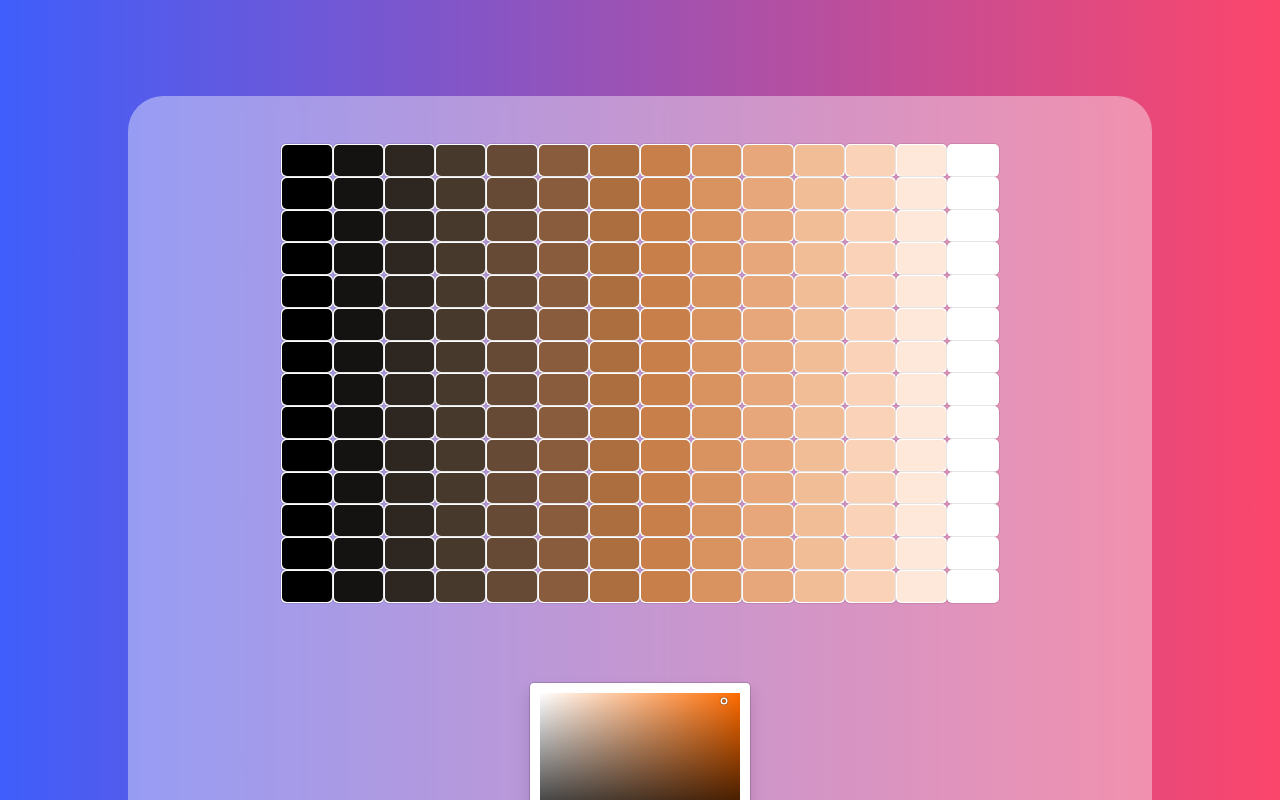
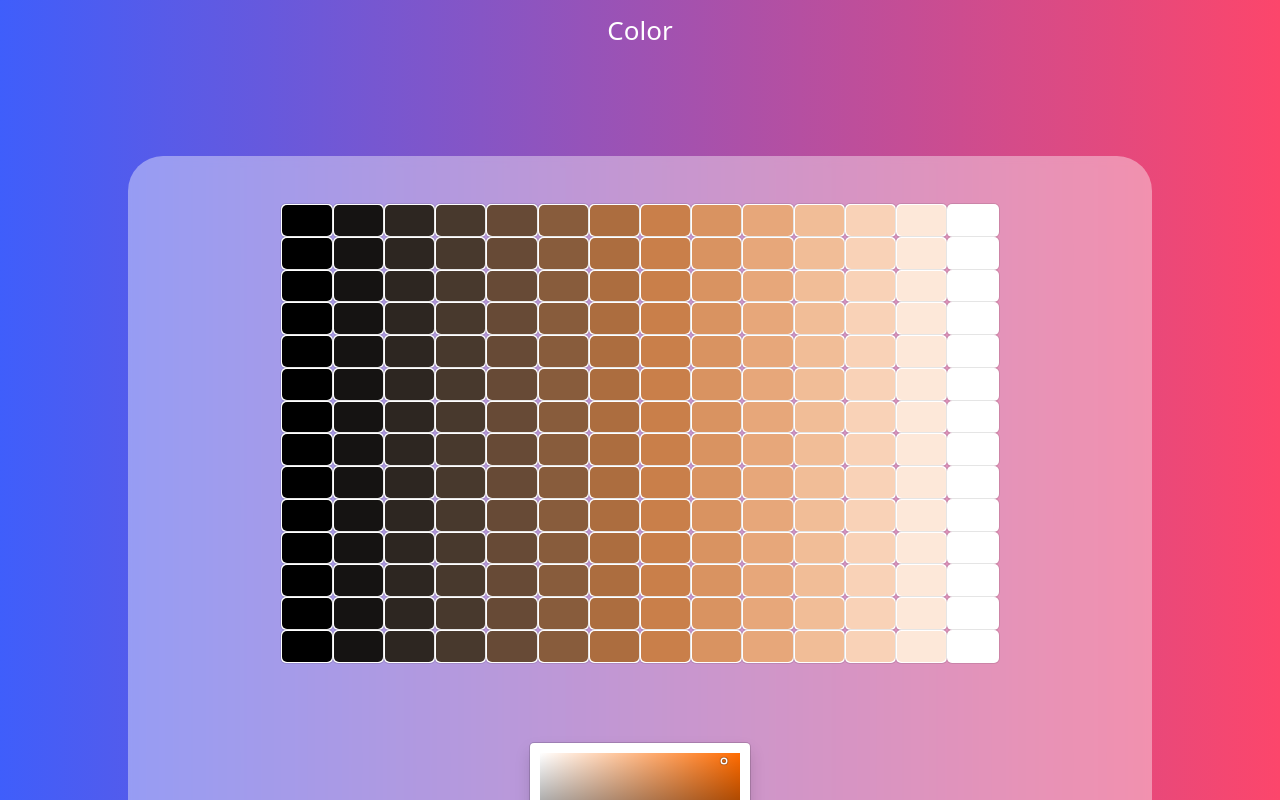
Before and after one commit to SscSPs/color, a React (Create React App) app: page / in a window 1280 px wide. Shown: the top 800 px of the page. Built offline with nearby package versions, Linux system fonts and the light colour scheme.

Commit message:
feat: Add Header closes #13 (#19)

```diff
--- a/src/App.css
+++ b/src/App.css
@@ -51,3 +51,13 @@
   background: rgba(255,255,255,0.4);
   backdrop-filter: blur(5px);
 }
+
+.header {
+  width: 100%;
+  height: 60px;
+  display: flex;
+  align-items: center;
+  justify-content: center;
+  color: white;
+  font-size: calc(10px + 2vmin);
+}
--- a/src/App.js
+++ b/src/App.js
@@ -1,12 +1,13 @@
-
 import './App.css';
 import '../node_modules/bootstrap/dist/css/bootstrap.min.css';
 import ColorPickerComponent from './ColorPickerComponent'
+import Navbar from './Navbar';
 
 
 const App = () => {
   return (
     <div className="App">
+      <Navbar />
       <ColorPickerComponent />
     </div>
   )
--- /dev/null
+++ b/src/Navbar.js
@@ -0,0 +1,9 @@
+const Navbar = () => {
+  return (
+    <nav className='header'>
+      Color
+    </nav>
+  )
+}
+
+export default Navbar
```
